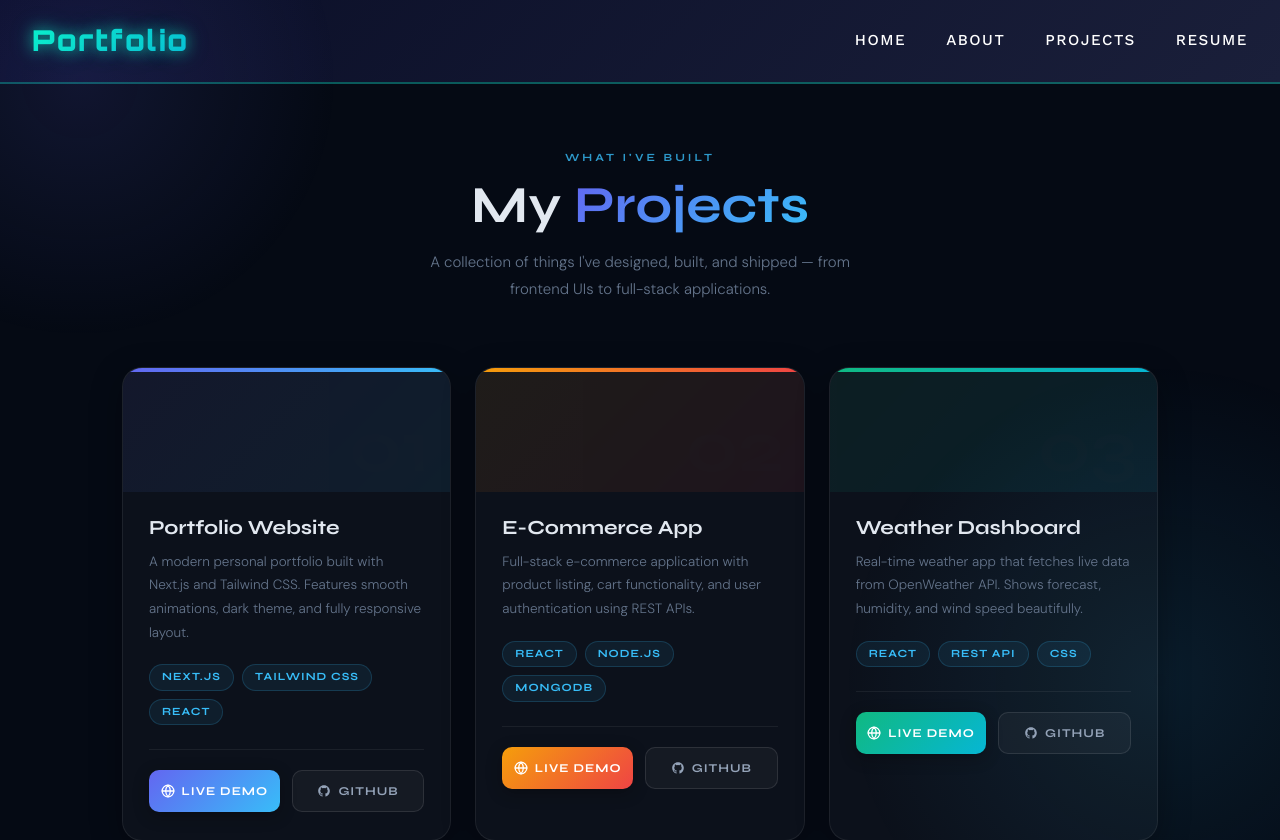
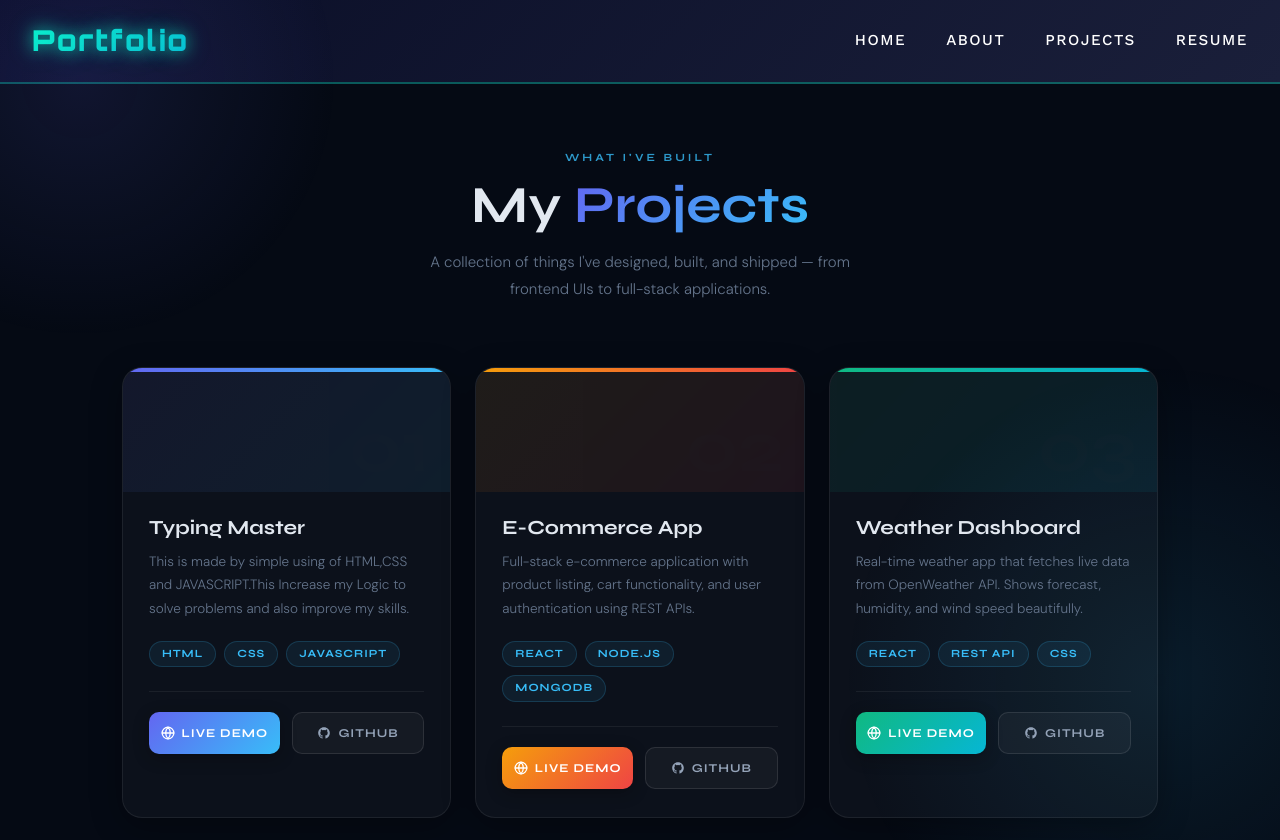
Before and after one commit to MudassirAli399/PORTFOLIO, a Next.js app: page /projects in a window 1280 px wide. Shown: the top 840 px of the page. Built offline with nearby package versions, Linux system fonts and the light colour scheme.

Commit message:
Typing master project added

```diff
--- a/src/app/projects/page.js
+++ b/src/app/projects/page.js
@@ -7,11 +7,11 @@ import Link from "next/link";
 const projects = [
   {
     id: 1,
-    title: "Portfolio Website",
+    title: "Typing Master",
     description:
-      "A modern personal portfolio built with Next.js and Tailwind CSS. Features smooth animations, dark theme, and fully responsive layout.",
-    tags: ["Next.js", "Tailwind CSS", "React"],
-    liveLink: "https://yourportfolio.com",
+      "This is made by simple using of HTML,CSS and JAVASCRIPT.This Increase my Logic to solve problems and also improve my skills.",
+    tags: ["HTML", "CSS", "JAVASCRIPT"],
+    liveLink: "https://typing-master-project-123.vercel.app",
     githubLink: "https://github.com/mudassir/portfolio",
     gradient: "linear-gradient(135deg, #6366f1, #38bdf8)",
   },
```
